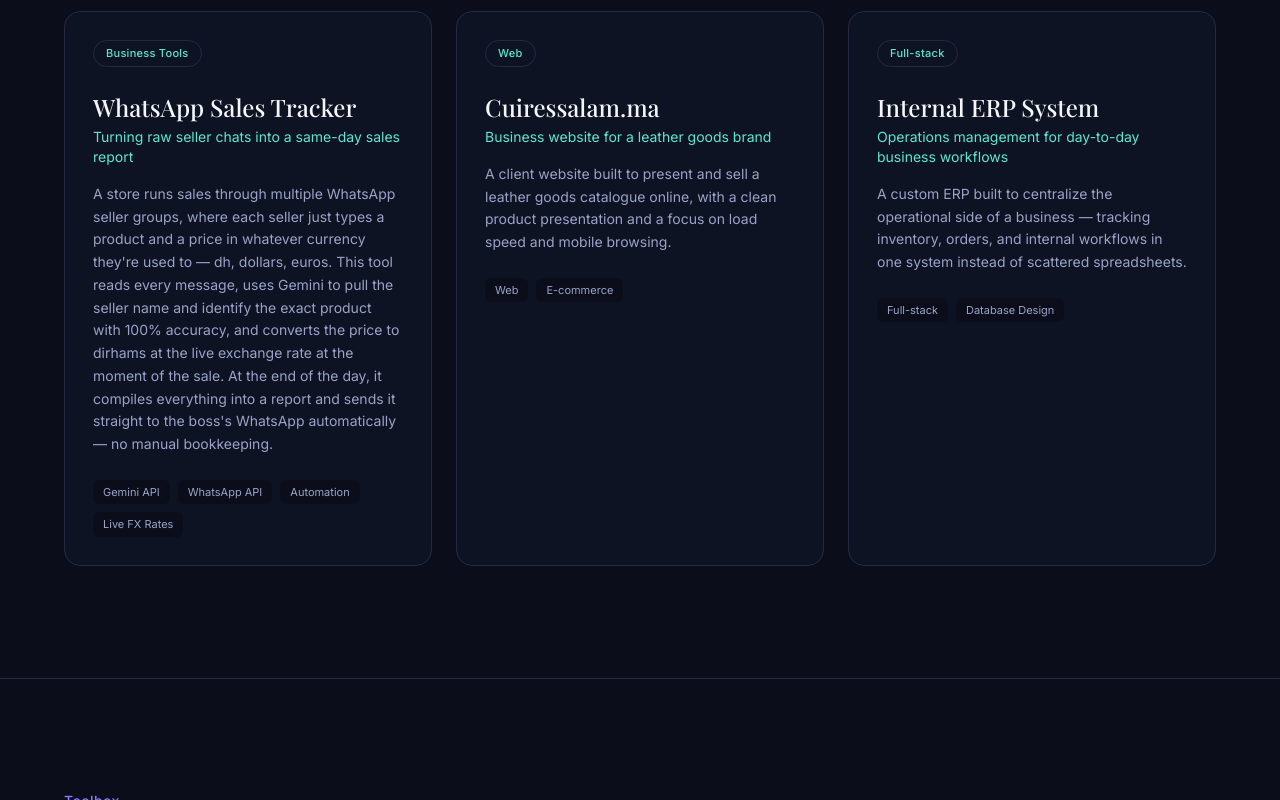
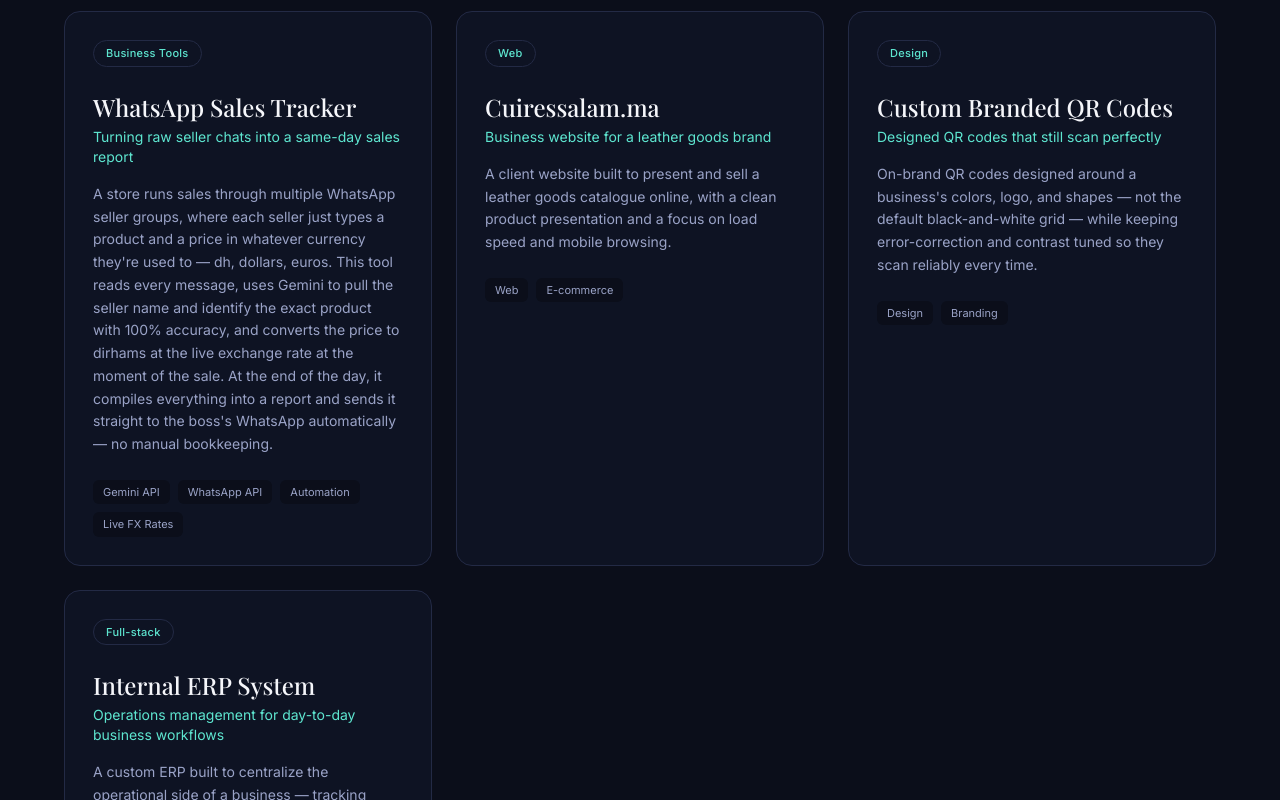
Before and after one commit to baalaabdou-sys/abdel, a Next.js app: page / in a window 1280 px wide. Shown: the part 1580-2380 px from the top of the page. Built offline with nearby package versions, Linux system fonts and the light colour scheme.

Commit message:
Add custom branded QR code design as a project
Co-Authored-By: Claude Sonnet 5 <noreply@anthropic.com>
Claude-Session: https://claude.ai/code/session_01Ge6jyRRkUStNNwvXMA1fig

```diff
--- a/data/projects.ts
+++ b/data/projects.ts
@@ -62,6 +62,15 @@ export const projects: Project[] = [
     category: "Web",
   },
   {
+    slug: "custom-qr-codes",
+    title: "Custom Branded QR Codes",
+    tagline: "Designed QR codes that still scan perfectly",
+    description:
+      "On-brand QR codes designed around a business's colors, logo, and shapes — not the default black-and-white grid — while keeping error-correction and contrast tuned so they scan reliably every time.",
+    stack: ["Design", "Branding"],
+    category: "Design",
+  },
+  {
     slug: "erp",
     title: "Internal ERP System",
     tagline: "Operations management for day-to-day business workflows",
```
